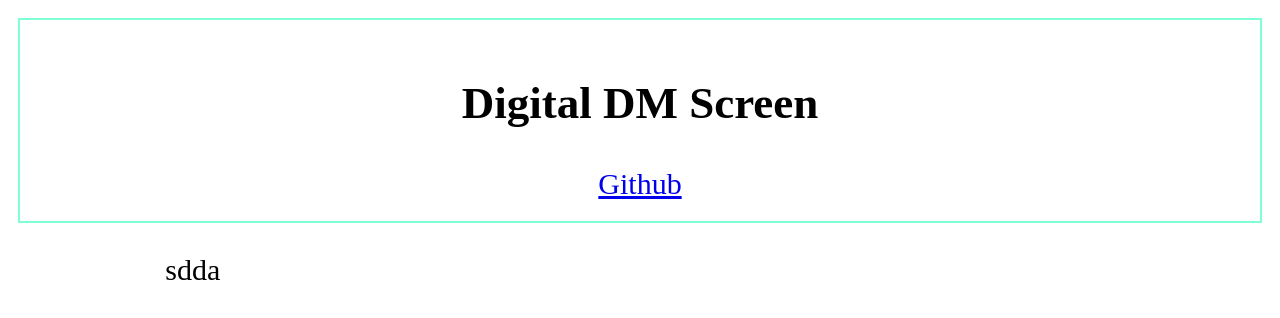
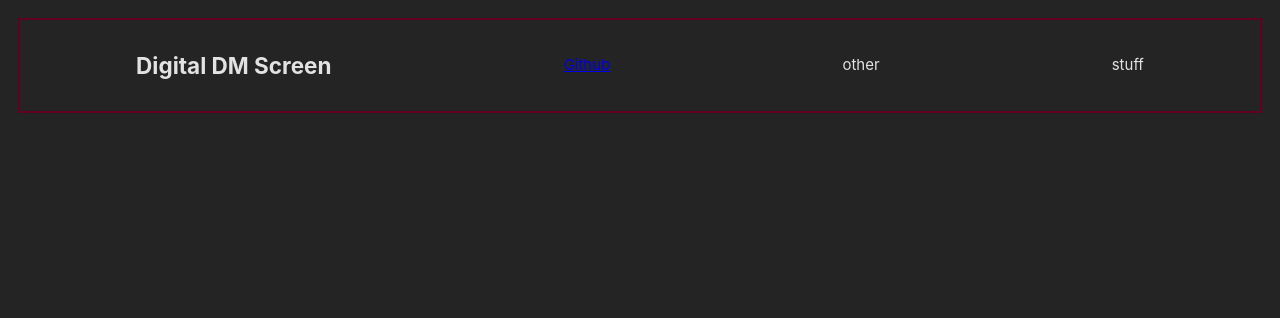
Before and after one commit to JohnnyG1234/DMScreenReact, a React (Vite) app in the folder DMScreenReactProject/: page / in a window 1280 px wide. Shown: the top 318 px of the page. Built offline with nearby package versions, Linux system fonts and the light colour scheme.

Commit message:
NAVBAR DONE!!! (formating still need some more info)

```diff
--- a/DMScreenReactProject/src/App.css
+++ b/DMScreenReactProject/src/App.css
@@ -1,3 +1,19 @@
+:root {
+    font-family: Inter, system-ui, Avenir, Helvetica, Arial, sans-serif;
+    line-height: 1.5;
+    font-weight: 400;
+
+    color-scheme: light dark;
+    color: rgba(255, 255, 255, 0.87);
+    background-color: #242424;
+
+    font-synthesis: none;
+    text-rendering: optimizeLegibility;
+    -webkit-font-smoothing: antialiased;
+    -moz-osx-font-smoothing: grayscale;
+    -webkit-text-size-adjust: 100%;
+  }
+
 
 .GridWrap
 {
@@ -11,29 +27,29 @@
 
 }
 
-.GridWrap > div {
-    text-align: center;
-    padding: 20px 0;
-    font-size: 30px;
-  }
-
-
 
 .PageHeader {
     grid-area: a;
     box-sizing: border-box;
     align-self: stretch;
-    border: 2px solid aquamarine;
-  }
+    border: 2px solid #610023;
+    text-align: center;
+    padding: 10px 0;
+    font-size: 15px;
+}
 
+.navBarFlex
+{
+    display: flex;
+    flex-direction: row;
+    flex-wrap: nowrap;
+    justify-content: space-around;
+    align-items: center;
+    align-content: space-around;
+}
 
 .PageHeaderText
 {
     color: whitesmoke;
     margin: 10%;
 }
-
-.test
-{
-    grid-area: b;
-}
--- a/DMScreenReactProject/src/App.tsx
+++ b/DMScreenReactProject/src/App.tsx
@@ -5,7 +5,6 @@
   return (
     <div className="GridWrap">
         <PageHeaderBox/>
-        <div className="test"> sdda </div>
     </div>
   );
 }
--- a/DMScreenReactProject/src/PageHeaderBox.tsx
+++ b/DMScreenReactProject/src/PageHeaderBox.tsx
@@ -3,9 +3,11 @@
 
 function PageHeaderBox(){
     return (
-        <div className="PageHeader border">
+        <div className="PageHeader navBarFlex">
             <h2>Digital DM Screen</h2>
             <a href="https://github.com/JohnnyG1234/DMScreenReact"> Github </a>
+            <div> other </div>
+            <div> stuff </div>
         </div>
     );
 }
--- a/DMScreenReactProject/src/main.tsx
+++ b/DMScreenReactProject/src/main.tsx
@@ -1,6 +1,7 @@
 import React from 'react'
 import ReactDOM from 'react-dom/client'
 import App from './App'
+import "./App.css"
 
 ReactDOM.createRoot(document.getElementById('root') as HTMLElement).render(
   <React.StrictMode>
```
